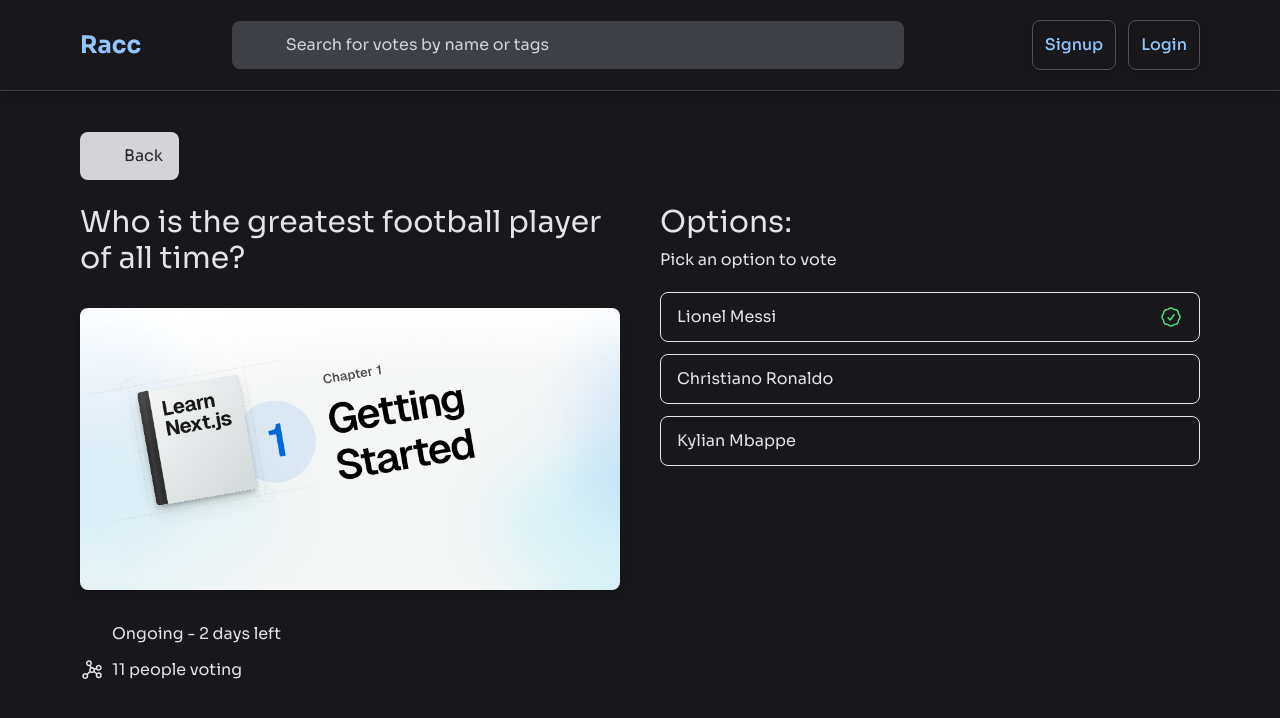
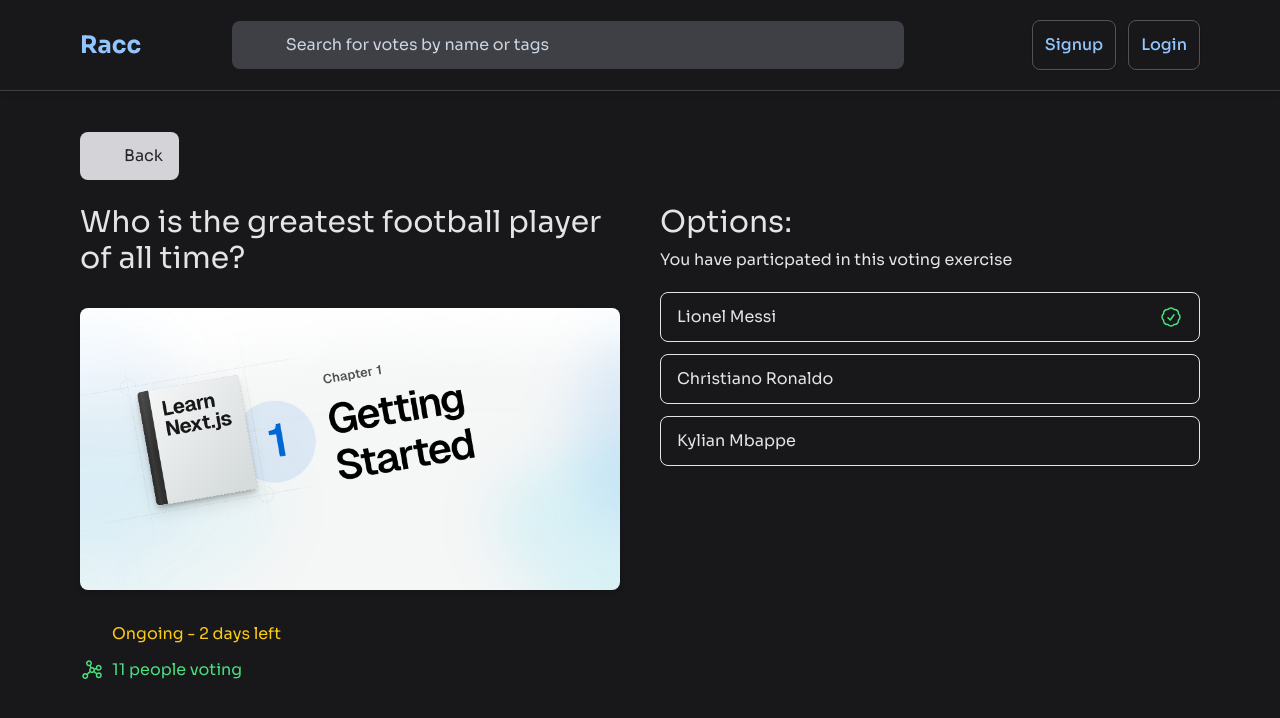
Before and after one commit to fisayo-dev/racc, a React (Vite) app: page /vote/1 in a window 1280 px wide. Shown: the top 718 px of the page. Built offline with nearby package versions, Linux system fonts and the light colour scheme; some icons are missing.

Commit message:
gave vote description status info a color for easy identification

```diff
--- a/src/pages/vote/VoteDescription.jsx
+++ b/src/pages/vote/VoteDescription.jsx
@@ -26,11 +26,11 @@ const VoteDescription = () => {
                 <img src={image4} className="w-full" alt="" />
               </div>
               <div className="grid gap-3">
-                <div className="flex items-center gap-2">
+                <div className="flex text-yellow-400 items-center gap-2">
                   <Clock className="w-6 h-6" />
                   <p>Ongoing - 2 days left</p>
                 </div>
-                <div className="flex items-center gap-2">
+                <div className="flex text-green-400 items-center gap-2">
                   <PiGraph className="w-6 h-6" />
                   <p>11 people voting</p>
                 </div>
@@ -39,7 +39,7 @@ const VoteDescription = () => {
             <div className="grid gap-5">
               <div className="grid gap-2">
                 <h2 className="md:text-3xl text-2xl">Options:</h2>
-                <p className="text-md">Pick an option to vote</p>
+                <p className="text-md">You have particpated in this voting exercise</p>
               </div>
               <div className="grid gap-3">
                 <div className="px-4 py-3 rounded-lg hover:bg-zinc-800  border-[0.102rem] border-zinc-200 cursor-pointer">
```
